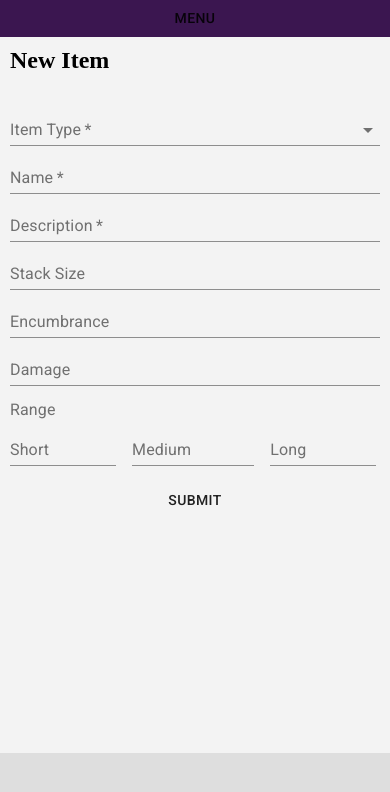
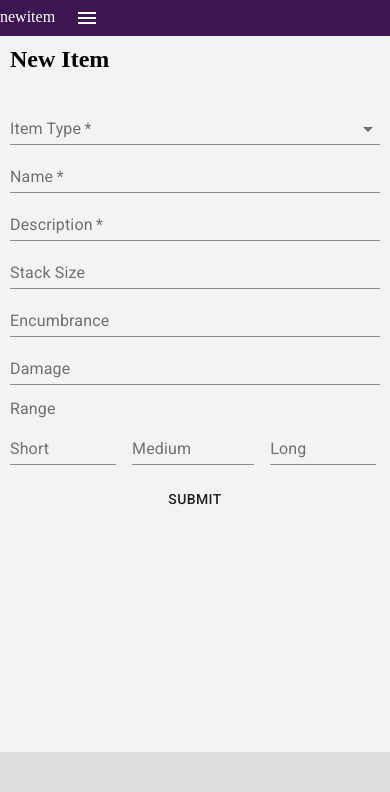
Before and after one commit to Janne555/lotfsd-frontend, a React (Create React App) app: page /newitem in a window 390 px wide. Shown: the top 792 px of the page. Built offline with nearby package versions, Linux system fonts and the light colour scheme.

Commit message:
wip mobile nav menu

```diff
--- a/src/Components/Interface/NavMenu/NavBar.tsx
+++ b/src/Components/Interface/NavMenu/NavBar.tsx
@@ -4,6 +4,10 @@ import NavContent from './NavContent'
 import NavItem from './NavItem'
 import { useScreenResizeEvent } from '../../../hooks'
 import Button from '@material-ui/core/Button'
+import { useRouteMatch } from 'react-router-dom'
+import Slide from '@material-ui/core/Slide'
+import useScrollTrigger from '@material-ui/core/useScrollTrigger'
+import Menu from '@material-ui/icons/Menu'
 
 const navMenuContext = React.createContext({
   onSetVisible(name: string) {
@@ -22,7 +26,8 @@ const useStyles = createUseStyles((theme: Theme) => ({
   navBar: {
     backgroundColor: theme.colorDark,
     position: 'relative',
-    display: 'flex'
+    display: 'flex',
+    color: 'white'
   },
   '@media (max-width: 1100px)': {
     navBar: {
@@ -45,6 +50,7 @@ function NavBar({ children }: Props) {
   const [visible, setVisible] = useState<string>()
   const [showMenu, setShowMenu] = useState(false)
   const isMobile = useScreenResizeEvent(width => width < 1100)
+  const match = useRouteMatch<{ path: string }>('/:path')
 
   function handleFocusOrHover(name: string) {
     if (visible !== name) {
@@ -66,14 +72,19 @@ function NavBar({ children }: Props) {
   if (isMobile) {
     return (
       <navMenuContext.Provider value={{ onSetVisible: handleFocusOrHover, onHide: handleMouseLeaveOrBlur }}>
-        <header className={classes.navBar}>
-          <Button onClick={() => setShowMenu(prev => !prev)}>Menu</Button>
-          {showMenu &&
-            <div className={classes.mobileMenu}>
-              {children}
+        <HideOnScroll>
+          <header className={classes.navBar} onBlur={() => setShowMenu(false)}>
+            <div>
+              <span>{match?.params.path}</span>
+              <Button onClick={() => setShowMenu(prev => !prev)}><Menu htmlColor="white" /></Button>
             </div>
-          }
-        </header>
+            {showMenu &&
+              <div className={classes.mobileMenu}>
+                {children}
+              </div>
+            }
+          </header>
+        </HideOnScroll>
       </navMenuContext.Provider>
     )
   }
@@ -92,6 +103,20 @@ function NavBar({ children }: Props) {
   )
 }
 
+type HideProps = {
+  children: ReactNode
+}
+
+function HideOnScroll({ children }: HideProps) {
+  const trigger = useScrollTrigger()
+
+  return (
+    <Slide appear={false} direction="down" in={!trigger}>
+      {children}
+    </Slide>
+  )
+}
+
 export {
   useNavMenuContext
 }
--- a/src/Components/Interface/NavMenu/NavItem.tsx
+++ b/src/Components/Interface/NavMenu/NavItem.tsx
@@ -23,6 +23,29 @@ const useStyles = createUseStyles((theme: Theme) => ({
       cursor: 'pointer'
     },
     marginLeft: (end: boolean | undefined) => end ? 'auto' : ''
+  },
+  '@media (max-width: 1100px)': {
+    navItem: {
+      display: 'flex',
+      alignItems: 'center',
+      justifyContent: 'center',
+      padding: '0 1em',
+      height: '100%',
+      backgroundColor: theme.colorDark,
+      color: 'white',
+      border: 'none',
+      font: 'initial',
+      outline: 'none',
+      '&:hover': {
+        backgroundColor: theme.colorPurpleDark,
+        cursor: 'pointer'
+      },
+      '&:focus': {
+        backgroundColor: theme.colorPurpleDark,
+        cursor: 'pointer'
+      },
+      marginLeft: (end: boolean | undefined) => end ? 0 : 0
+    }
   }
 }))
 
@@ -36,7 +59,7 @@ type Props = {
 }
 
 export default function NavItem({ name, label, end, onClick, to }: Props) {
-  const classes = useStyles(end)
+  const classes = useStyles()
   const { onSetVisible } = useNavMenuContext()
   const history = useHistory()
 
```
